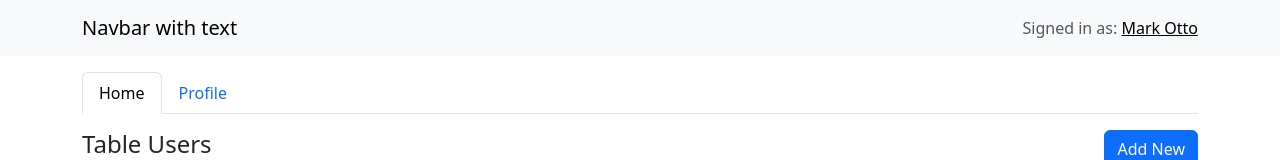
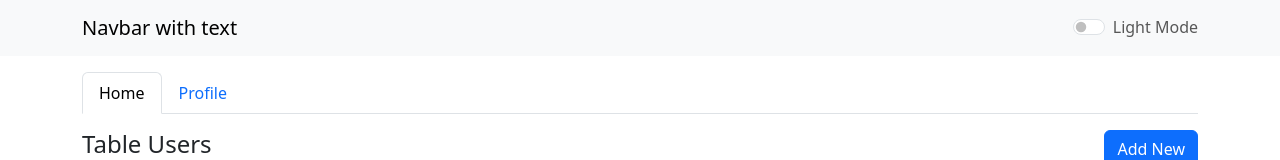
Before and after one commit to phamducbinhh/Redux-Ultimate, a React (Vite) app: page / in a window 1280 px wide. Shown: the top 160 px of the page. Built offline with nearby package versions, Linux system fonts and the light colour scheme; no server answers.

Commit message:
Update UseContext

```diff
--- a/src/App.tsx
+++ b/src/App.tsx
@@ -1,11 +1,14 @@
 import Header from './components/Header'
 import TabsContent from './components/TabsContent'
+import { DarkModeProvider } from './context/Store-Context'
 
 const App = () => {
   return (
     <>
-      <Header />
-      <TabsContent />
+      <DarkModeProvider>
+        <Header />
+        <TabsContent />
+      </DarkModeProvider>
     </>
   )
 }
--- a/src/components/Header/Header.tsx
+++ b/src/components/Header/Header.tsx
@@ -1,16 +1,24 @@
+import { Form } from 'react-bootstrap'
 import Container from 'react-bootstrap/Container'
 import Navbar from 'react-bootstrap/Navbar'
+import { useDarkMode } from '~/context/Store-Context'
 
 const Header = () => {
+  const { isDarkMode, toggleDarkMode } = useDarkMode()
   return (
-    <Navbar className='bg-body-tertiary'>
+    <Navbar className='bg-body-tertiary' data-bs-theme={isDarkMode}>
       <Container>
         <Navbar.Brand href='#home'>Navbar with text</Navbar.Brand>
         <Navbar.Toggle />
         <Navbar.Collapse className='justify-content-end'>
-          <Navbar.Text>
-            Signed in as: <a href='#login'>Mark Otto</a>
-          </Navbar.Text>
+          <Form.Check // prettier-ignore
+            type='switch'
+            id='custom-switch'
+            onChange={toggleDarkMode}
+            label={
+              isDarkMode === 'light' ? <Navbar.Text>Light Mode</Navbar.Text> : <Navbar.Text>Dark Mode</Navbar.Text>
+            }
+          />
         </Navbar.Collapse>
       </Container>
     </Navbar>
--- /dev/null
+++ b/src/context/Store-Context.tsx
@@ -0,0 +1,28 @@
+import { createContext, useContext, useState, ReactNode } from 'react'
+
+interface DarkModeContextProps {
+  isDarkMode: string
+  toggleDarkMode: () => void
+}
+
+const DarkModeContext = createContext<DarkModeContextProps | undefined>(undefined)
+
+export const DarkModeProvider: React.FC<{ children: ReactNode }> = ({ children }) => {
+  const [isDarkMode, setIsDarkMode] = useState('light')
+
+  const toggleDarkMode = () => {
+    setIsDarkMode((prevMode) => (prevMode === 'light' ? 'dark' : 'light'))
+  }
+
+  const values = { isDarkMode, toggleDarkMode }
+
+  return <DarkModeContext.Provider value={values}>{children}</DarkModeContext.Provider>
+}
+
+export const useDarkMode = (): DarkModeContextProps => {
+  const context = useContext(DarkModeContext)
+  if (!context) {
+    throw new Error('useDarkMode must be used within a DarkModeProvider')
+  }
+  return context
+}
```
